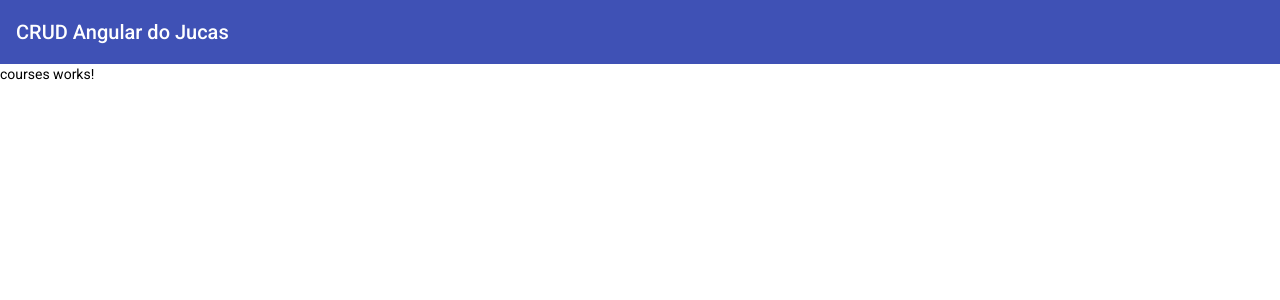
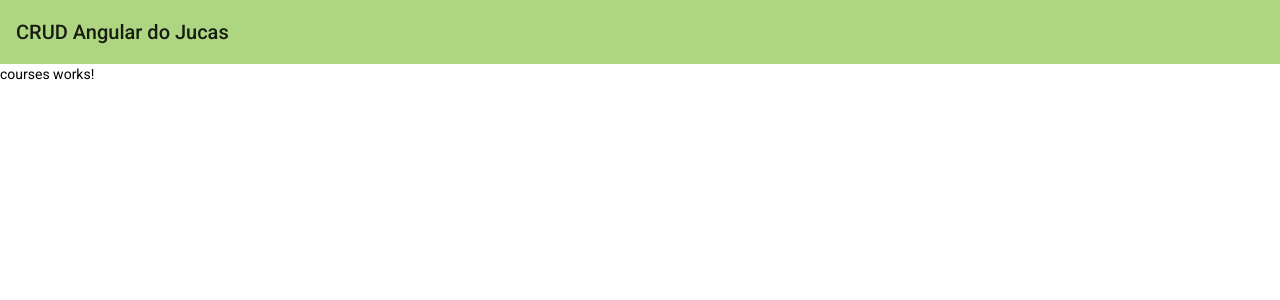
Before and after one commit to Jucalino/angular-estudos, an Angular app: page /courses in a window 1280 px wide. Shown: the top 300 px of the page. Built offline with nearby package versions, Linux system fonts and the light colour scheme.

Commit message:
customizando theme do Angular material

```diff
--- a/src/styles.scss
+++ b/src/styles.scss
@@ -1,4 +1,14 @@
 /* You can add global styles to this file, and also import other style files */
+@import '@angular/material/theming';
+@include mat-core();
+
+$custom-app-primary: mat-palette($mat-light-green, 300);
+$custom-app-secondary: mat-palette($mat-green, A200, A400, 700);
+$custom-app-warn: mat-palette($mat-red);
+
+$custom-theme: mat-light-theme($custom-app-primary, $custom-app-secondary, $custom-app-warn);
+
+@include angular-material-theme($custom-theme);
 
 html, body { height: 100%; }
 body { margin: 0; font-family: Roboto, "Helvetica Neue", sans-serif; }
```
